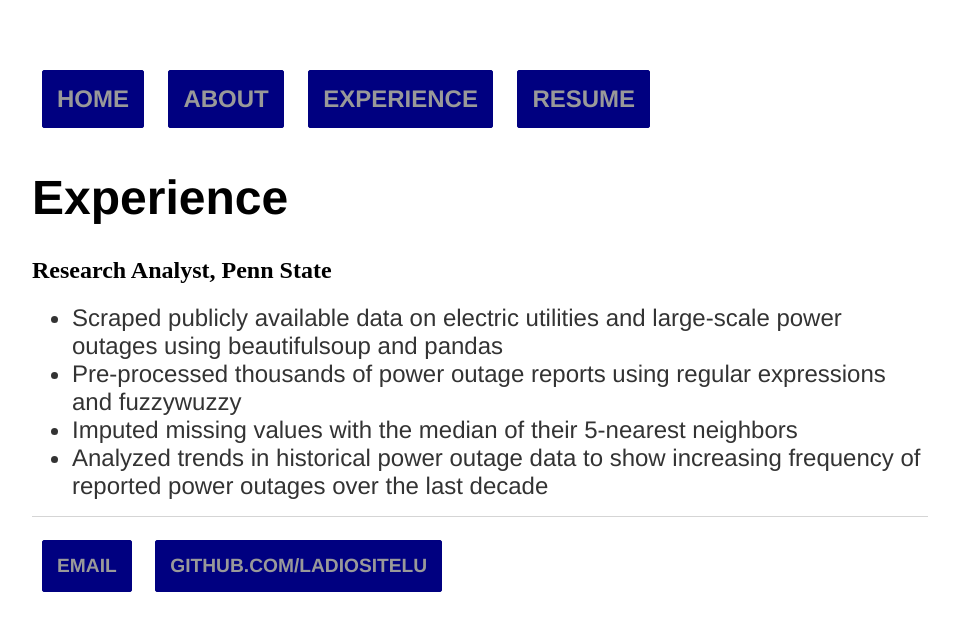
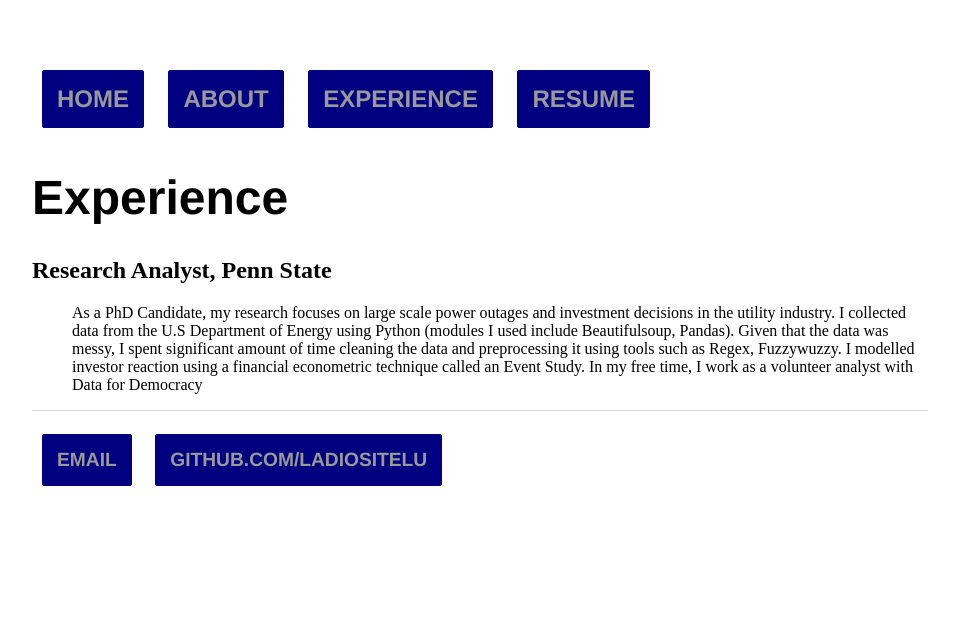
Before and after one commit to ladiositelu/ladiositelu.github.io, a Jekyll site: the page built from Experience/index.html, in a window 1280 px wide. Shown: the top 631 px of the page, without its empty margins (160-1119 px from the left). Built offline with Jekyll 4.4.1, drawn with Linux system fonts in a browser that asks for light colours.

Commit message:
Update index.html

```diff
--- a/Experience/index.html
+++ b/Experience/index.html
@@ -7,9 +7,7 @@
 			<h2>Research Analyst, Penn State</h2>
 		<body>
          			<ul>
-					<li>Scraped publicly available data on electric utilities and large-scale power outages using beautifulsoup and pandas</li>
-					<li>Pre-processed thousands of power outage reports using regular expressions and fuzzywuzzy</li>
-					<li>Imputed missing values with the median of their 5-nearest neighbors</li>
-        				<li> Analyzed trends in historical power outage data to show increasing frequency of reported power outages over the last decade</li>
+				As a PhD Candidate, my research focuses on large scale power outages and investment decisions in the utility industry. I collected data from the U.S Department of Energy using Python (modules I used include Beautifulsoup, Pandas). Given that the data was messy, I spent significant amount of time cleaning the data and preprocessing it using tools such as Regex, Fuzzywuzzy. I modelled investor reaction using a financial econometric technique called an Event Study.
+					In my free time, I work as a volunteer analyst with Data for Democracy
 				</ul>
 		</body>
```
